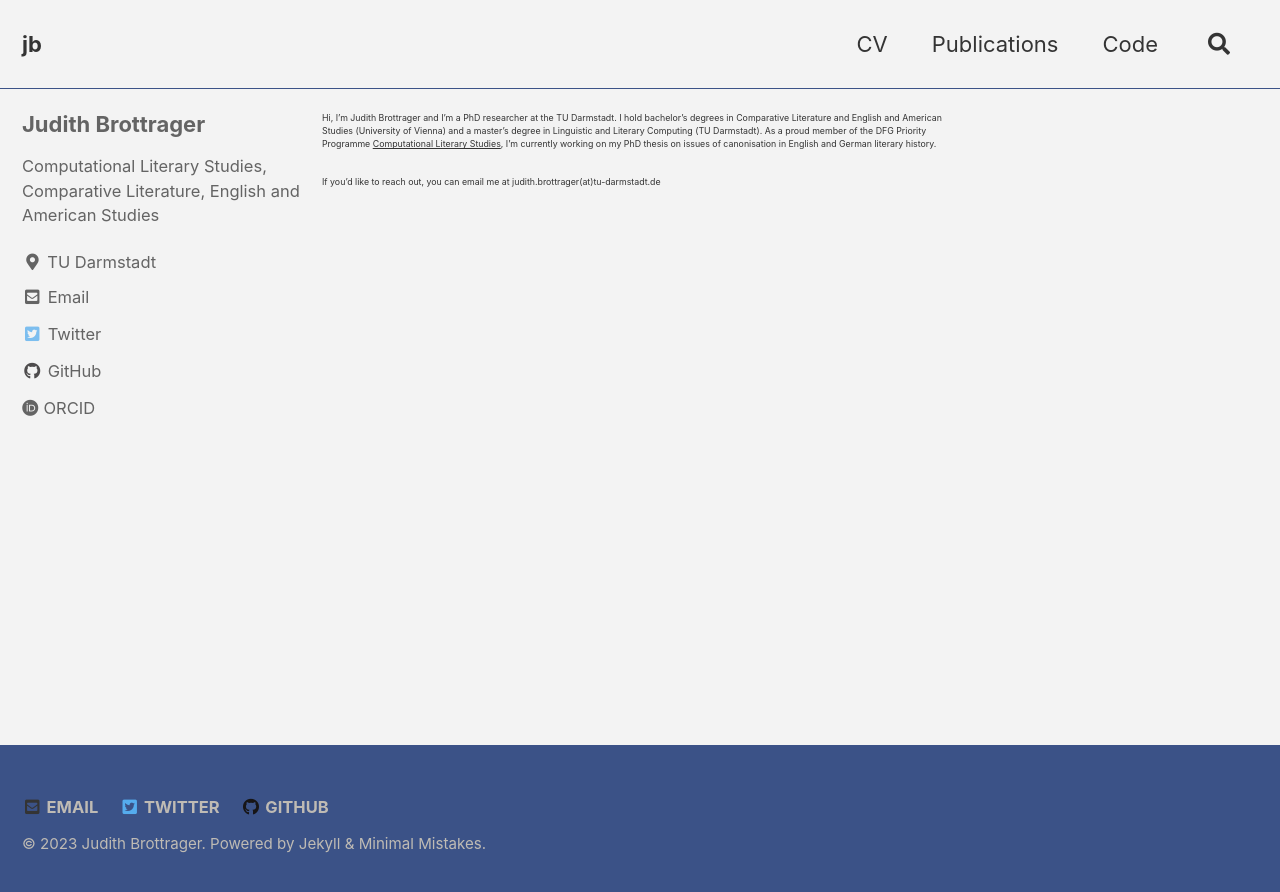
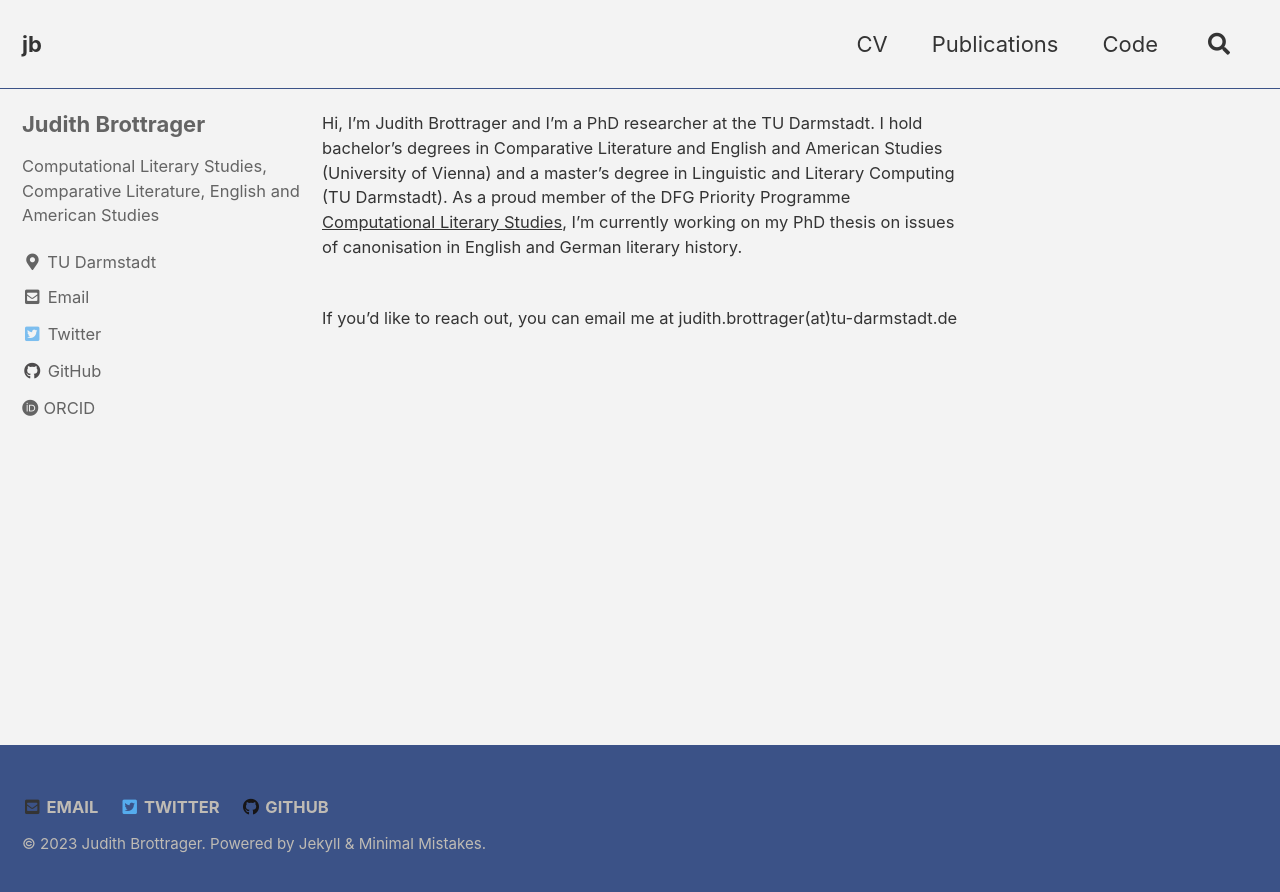
Before and after one commit to jbrottrager/jb, a Jekyll site: the page built from index.md, in a window 1280 px wide. Shown: the top 892 px of the page. Built offline with Jekyll 4.4.1, drawn with Linux system fonts in a browser that asks for light colours; cached includes are drawn as plain includes.

Commit message:
Update main.scss

```diff
--- a/assets/css/main.scss
+++ b/assets/css/main.scss
@@ -12,6 +12,6 @@
   p,
   li,
   dl {
-    font-size: 0.4em;
+    font-size: 0.75em;
   }
 }
```
